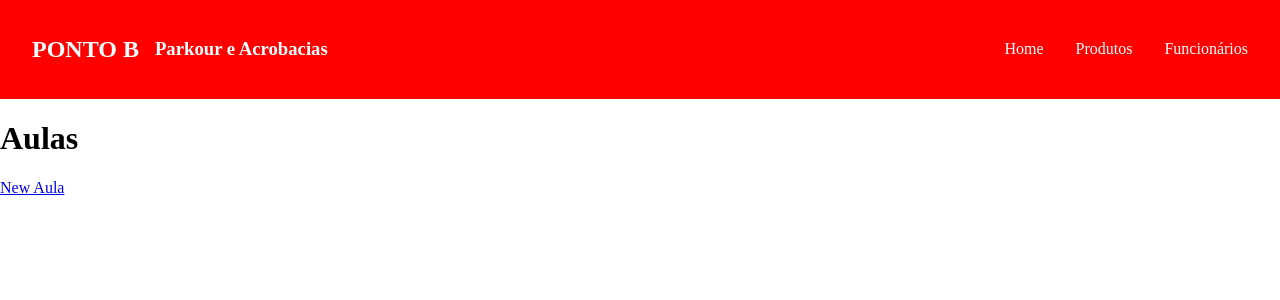
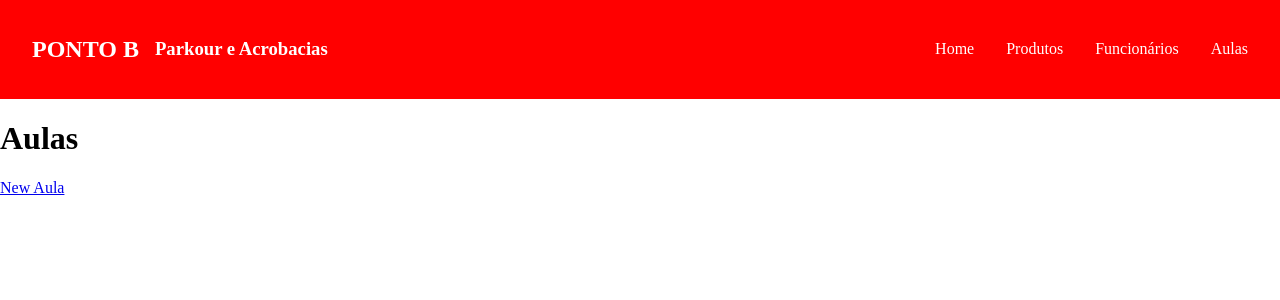
Before and after one commit to Jpires09/PontobSystem1.0, a Rails app: page /aulas in a window 1280 px wide. Shown: the top 300 px of the page. Run offline with Rails 7, Linux system fonts and the light colour scheme; data that the repository does not hold is empty; style sheets or scripts are compiled from the project's sources.

Commit message:
changed aulas link from home/index to layouts/application

```diff
--- a/app/views/home/index.html.erb
+++ b/app/views/home/index.html.erb
@@ -3,7 +3,6 @@
 
 <div>
   <ul>
-    <li>Aulas</li>
     <li><%= link_to 'Clientes', clients_path %></li>
   </ul>
 </div>
--- a/app/views/layouts/application.html.erb
+++ b/app/views/layouts/application.html.erb
@@ -21,6 +21,7 @@
         <%= link_to 'Home', root_path %>
         <%= link_to 'Produtos', products_path %>
         <%= link_to 'Funcionários', employees_path %>
+        <%= link_to 'Aulas', aulas_path %>
       </div>
     </nav>
   </header>
```
